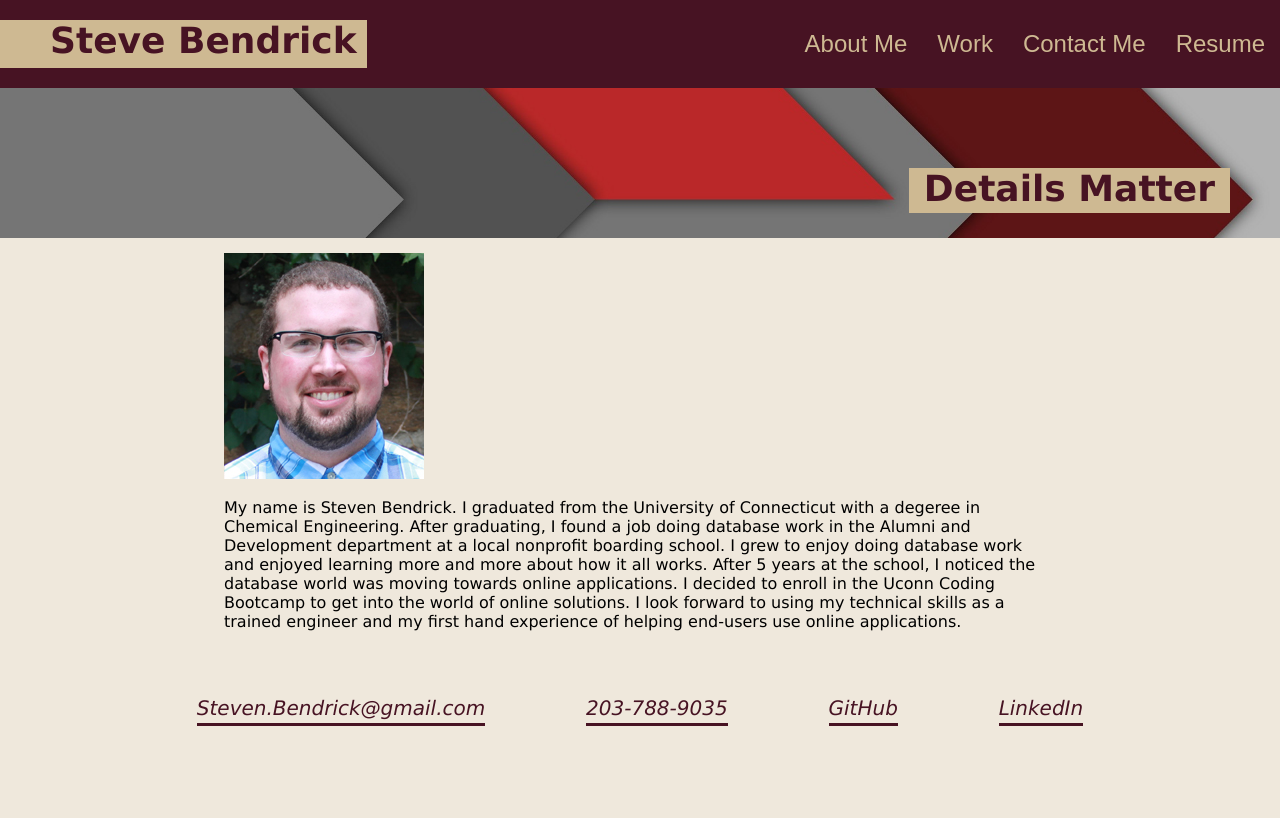
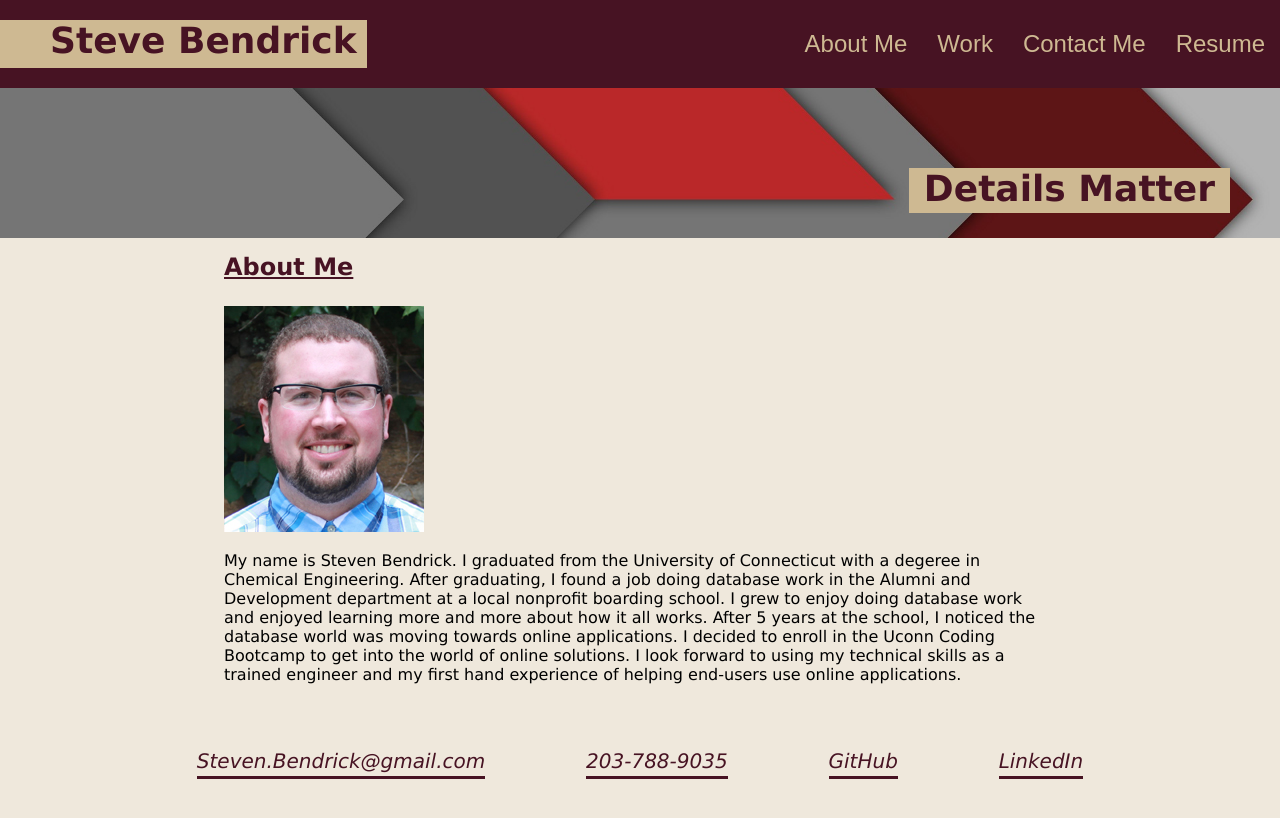
Before and after one commit to SteveB29/react-portfolio, a React (Create React App) app: page / in a window 1280 px wide. Shown: the top 818 px of the page. Built offline with nearby package versions, Linux system fonts and the light colour scheme.

Commit message:
added header for each section

```diff
--- a/src/App.js
+++ b/src/App.js
@@ -11,9 +11,18 @@ function App() {
   const [currentCategory, setCurrentCategory] = useState('About')
 
   const optionSelected = {
-    About: <About />,
-    Project: <Project />,
-    Contact: <Contact />
+    About: {
+      component: <About />,
+      display: 'About Me'
+    },
+    Project: {
+      component: <Project />,
+      display: 'My work'
+    },
+    Contact: {
+      component: <Contact />,
+      display: 'Contact me'
+    }
   };
 
   return (
@@ -22,7 +31,8 @@ function App() {
         setCurrentCategory={setCurrentCategory}
       />
       <Hero />
-      {optionSelected[currentCategory]}
+      <h2>{optionSelected[currentCategory].display}</h2>
+      {optionSelected[currentCategory].component}
       <Footer />
     </>
   );
--- a/src/index.css
+++ b/src/index.css
@@ -114,6 +114,13 @@ footer address ul li a {
   font-size: 36px;
   padding: 0 15px;
   font-weight: bold;
+}
+
+h2 {
+  width: 65%;
+  margin: 0 auto 25px auto;
+  color: var(--primary-color);
+  text-decoration: underline;
 }
 
 /* Hero styling end */
```
